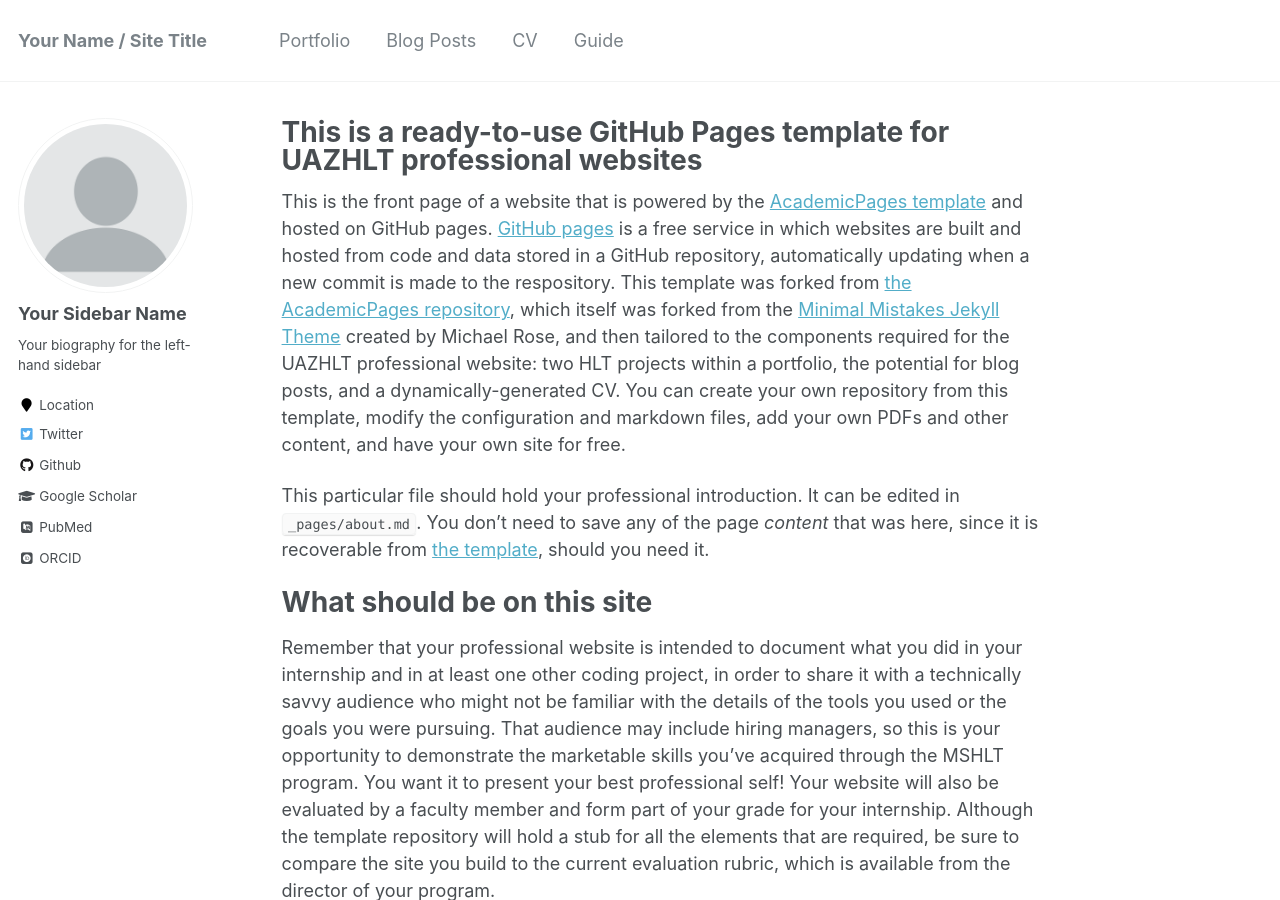
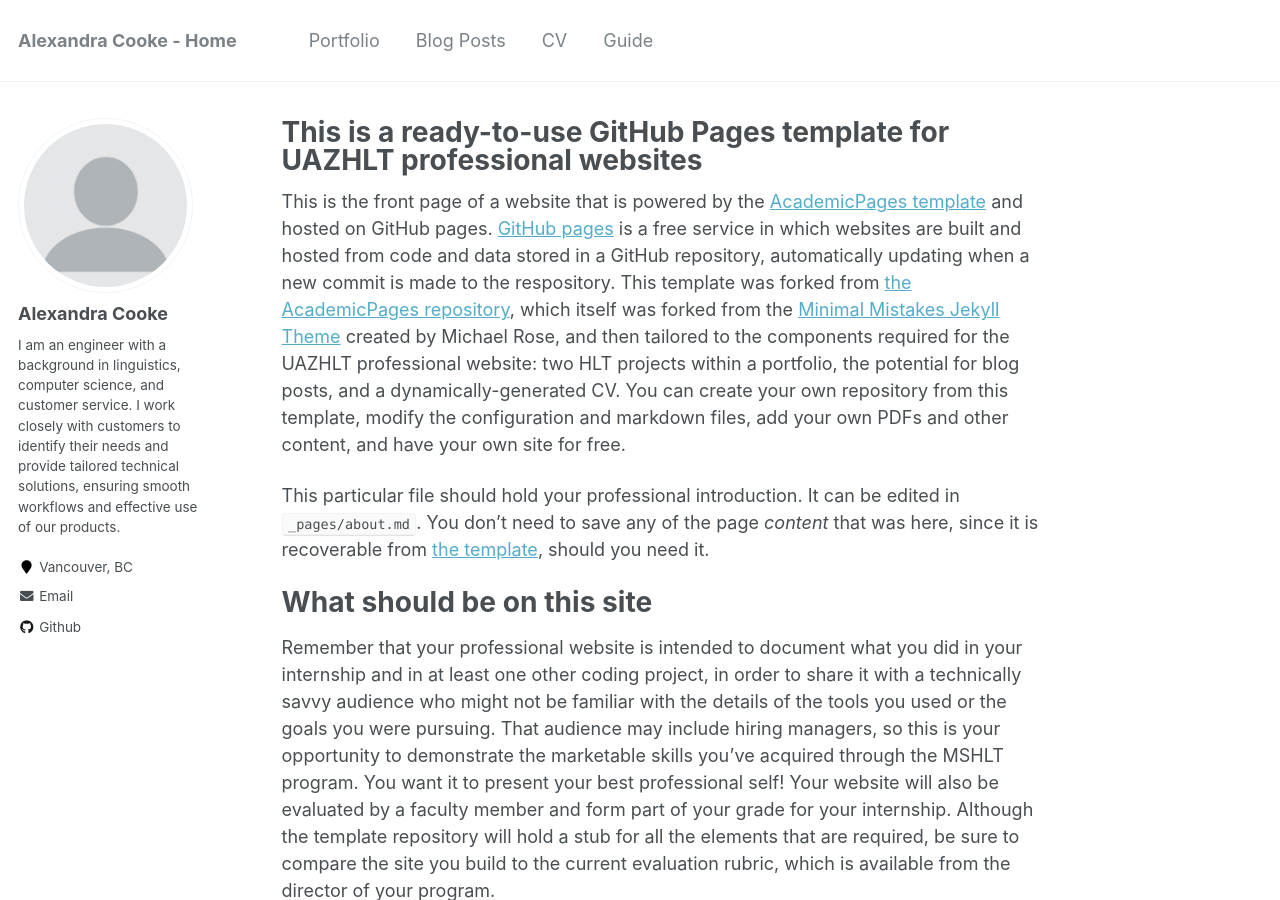
Before and after one commit to acooke82/acooke82.github.io, a Jekyll site: the page built from _pages/about.md, in a window 1280 px wide and 900 px high. Built offline with Jekyll 4.4.1, drawn with Linux system fonts in a browser that asks for light colours; some web fonts are replaced; some of the changed text lies outside the part shown.

Commit message:
Update _config.yml

```diff
--- a/_config.yml
+++ b/_config.yml
@@ -7,13 +7,13 @@
 
 # Site Settings
 locale                   : "en-US"
-title                    : "Your Name / Site Title"
+title                    : "Alexandra Cooke - Home"
 title_separator          : "-"
-name                     : &name "Your Name"
+name                     : &name "Alexandra Cooke"
 description              : &description "personal description"
-url                      : https://yourGHusername.github.io # the base hostname & protocol for your site e.g. "https://mmistakes.github.io"
+url                      : https://acooke82.github.io # the base hostname & protocol for your site e.g. "https://mmistakes.github.io"
 baseurl                  : "" # the subpath of your site, e.g. "/blog"
-repository               : "yourGHusername/yourGHusername.github.io"
+repository               : "acooke82/acooke82.github.io"
 teaser                   :  # filename of teaser fallback teaser image placed in /images/, .e.g. "500x300.png"
 breadcrumbs              : false # true, false (default)
 words_per_minute         : 160
@@ -80,41 +80,41 @@ analytics:
 
 # Site Author
 author:
-  name             : "Your Sidebar Name"
+  name             : "Alexandra Cooke"
   avatar           : "profile.png"
-  bio              : "Your biography for the left-hand sidebar"
-  location         : "Location"
-  employer         :
-  pubmed           : "https://www.ncbi.nlm.nih.gov/pubmed/?term=john+snow"
-  googlescholar    : "http://yourfullgooglescholarurl.com"
-  email            :
-  researchgate     :  # example: "https://www.researchgate.net/profile/yourprofile"
-  uri              :
-  bitbucket        :
-  codepen          :
-  dribbble         :
-  flickr           :
-  facebook         :
-  foursquare       :
-  github           : "yourGHusername"
-  google_plus      :
-  keybase          :
-  instagram        :
-  impactstory      : #"https://profiles.impactstory.org/u/xxxx-xxxx-xxxx-xxxx"
-  lastfm           :
-  linkedin         :
-  orcid            : "http://orcid.org/yourorcidurl"
-  pinterest        :
-  soundcloud       :
-  stackoverflow    : # http://stackoverflow.com/users/123456/username
-  steam            :
-  tumblr           :
-  twitter          : "replacethistwitterhandle"
-  vine             :
-  weibo            :
-  xing             :
-  youtube          :
-  wikipedia        :
+  bio              : "I am an engineer with a background in linguistics, computer science, and customer service. I work closely with customers to identify their needs and provide tailored technical solutions, ensuring smooth workflows and effective use of our products."
+  location         : "Vancouver, BC"
+  #employer         :
+  #pubmed           : "https://www.ncbi.nlm.nih.gov/pubmed/?term=john+snow"
+  #googlescholar    : "http://yourfullgooglescholarurl.com"
+  email            : "aecooke82@gmail.com"
+  #researchgate     :  # example: "https://www.researchgate.net/profile/yourprofile"
+  #uri              :
+  #bitbucket        :
+  #codepen          :
+  #dribbble         :
+  #flickr           :
+  #facebook         :
+  #foursquare       :
+  github           : "acooke82"
+  #google_plus      :
+  #keybase          :
+  #instagram        :
+  #impactstory      : #"https://profiles.impactstory.org/u/xxxx-xxxx-xxxx-xxxx"
+  #lastfm           :
+  #linkedin         :
+  #orcid            : "http://orcid.org/yourorcidurl"
+  #pinterest        :
+  #soundcloud       :
+  #stackoverflow    : # http://stackoverflow.com/users/123456/username
+  #steam            :
+  #tumblr           :
+  #twitter          : "replacethistwitterhandle"
+  #vine             :
+  #weibo            :
+  #xing             :
+  #youtube          :
+  #wikipedia        :
 
 
 # Reading Files
```
